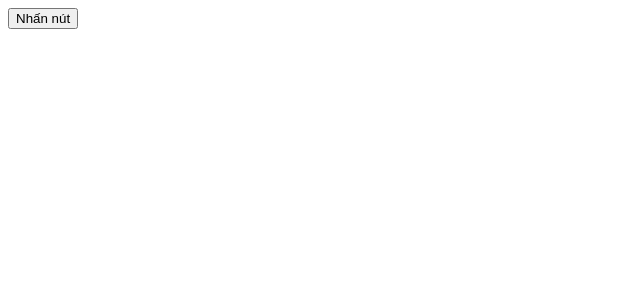
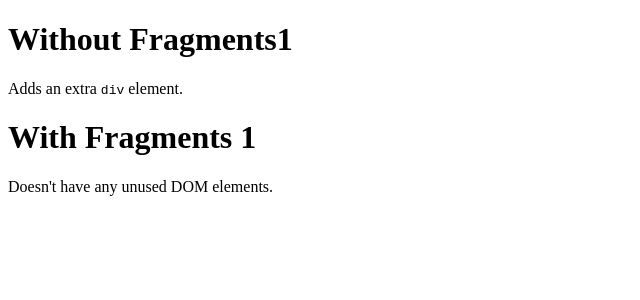
Before and after one commit to duyenlnh21/hoc-lam-web, a React (Create React App) app in the folder chapter/: page / in a window 1280 px wide. Shown: the top 300 px of the page, without its empty margins (0-640 px from the left). Built offline with nearby package versions, Linux system fonts and the light colour scheme.

Commit message:
update Fragments

```diff
--- /dev/null
+++ b/chapter/src/WithFragments.js
@@ -0,0 +1,14 @@
+import React, { Component, Fragment } from 'react';
+
+class WithFragments extends Component {
+    render() {
+        return (
+            <Fragment>
+                <h1>With Fragments 1</h1>
+                <p>Doesn't have any unused DOM elements.</p>
+            </Fragment>
+        );
+    }
+}
+
+export default WithFragments;
--- /dev/null
+++ b/chapter/src/WithoutFragments.js
@@ -0,0 +1,17 @@
+import React, { Component } from 'react';
+
+class WithoutFragments extends Component {
+    render() {
+        return (
+            <div>
+                <h1>Without Fragments1</h1>
+                <p>
+                    Adds an extra <code>div</code> element.
+                </p>
+            </div>
+
+        );
+    }
+}
+
+export default WithoutFragments;
--- a/chapter/src/index.js
+++ b/chapter/src/index.js
@@ -28,14 +28,30 @@
 // );
 
 // html-tag-conventions
+// import React from 'react';
+// import { render } from 'react-dom';
+
+// render(
+//   <button title="My Button" foo="bar">
+//     Nhấn nút
+//   </button>,
+//   document.getElementById('root')
+// );
+
+// // render(<button />, document.getElementById('root'));
+
+// jsx-fragments
+
 import React from 'react';
 import { render } from 'react-dom';
 
+import WithoutFragments from './WithoutFragments';
+import WithFragments from './WithFragments';
+
 render(
-  <button title="My Button" foo="bar">
-    Nhấn nút
-  </button>,
-  document.getElementById('root')
+    <div>
+        <WithoutFragments />
+        <WithFragments />
+    </div>,
+    document.getElementById('root')
 );
-
-// render(<button />, document.getElementById('root'));
```
Also changed, not shown: 1 other file (tests, documents, lock files or other folders).
